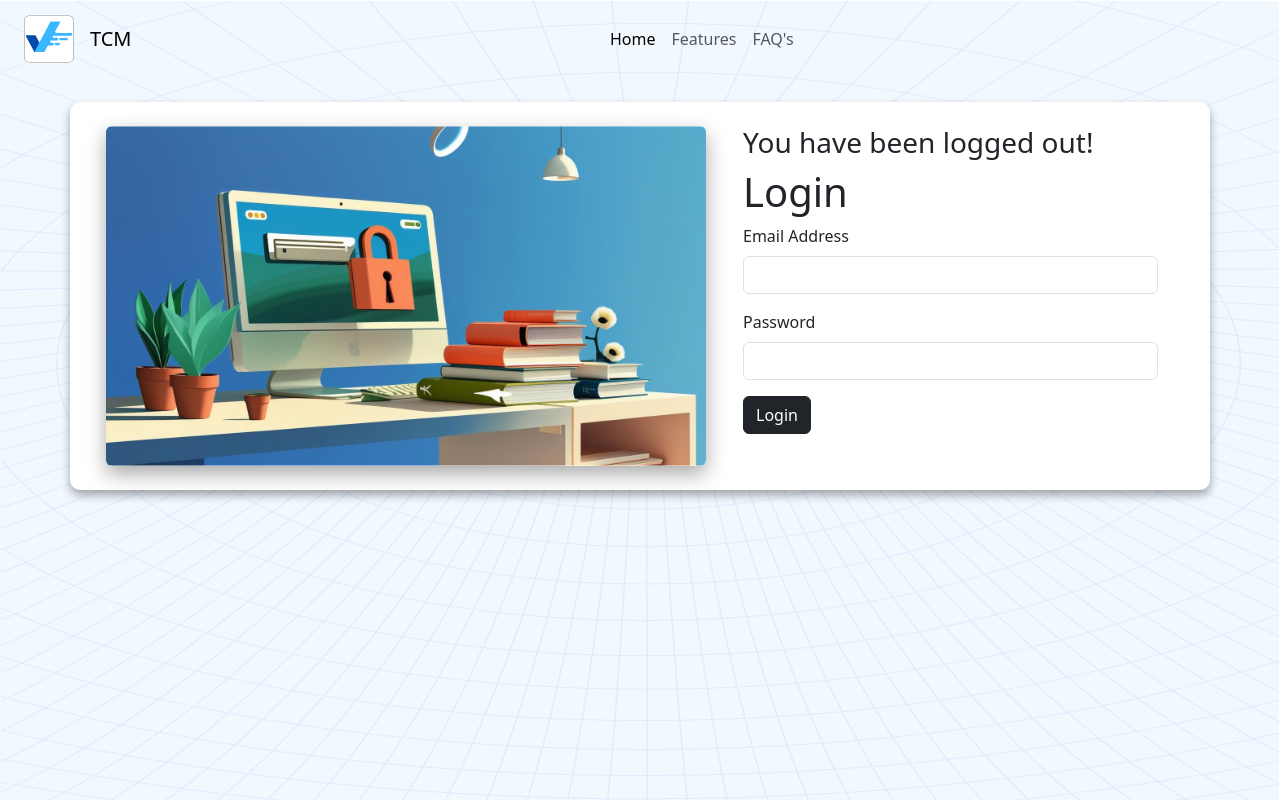
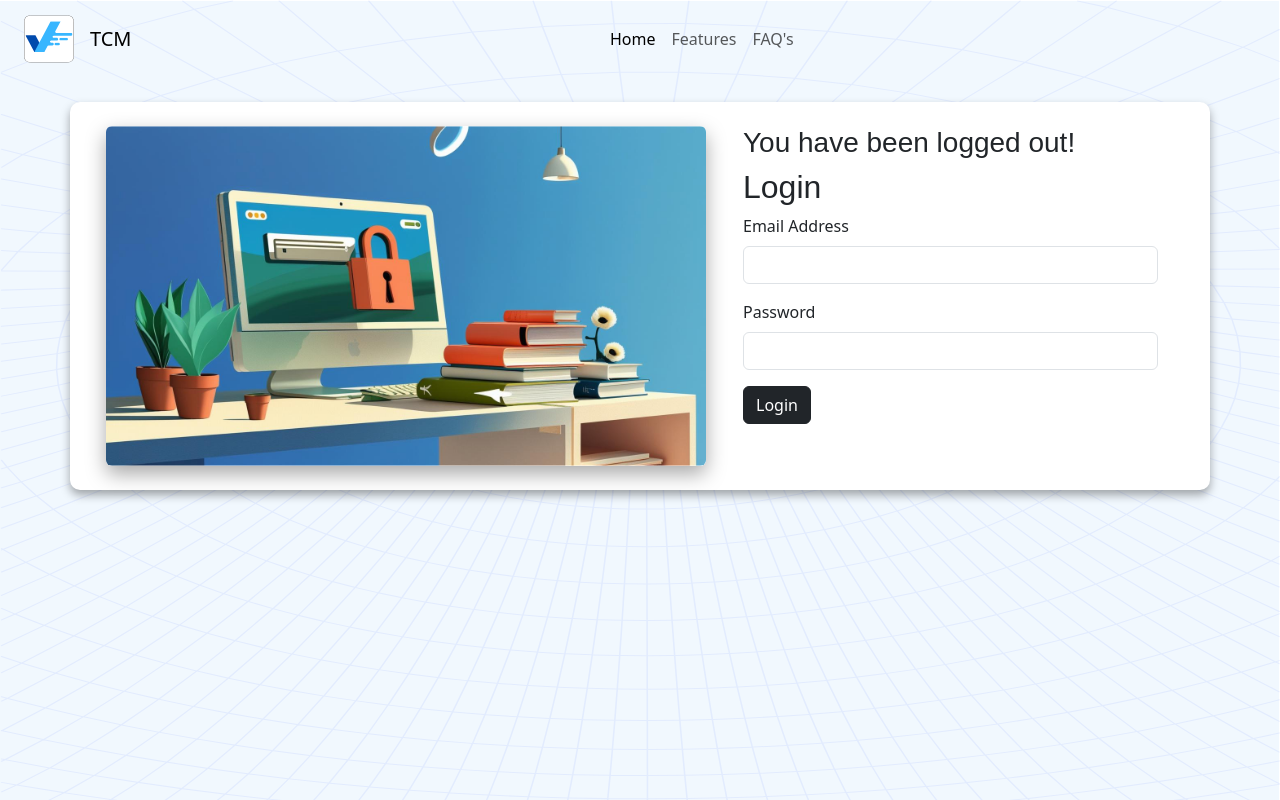
Before and after one commit to aniketh113/testCaseManagementApp, a React (Vite) app in the folder frontend/: page /login in a window 1280 px wide. Built offline with nearby package versions, Linux system fonts and the light colour scheme.

Commit message:
login-styles

```diff
--- a/frontend/src/components/Loginform.jsx
+++ b/frontend/src/components/Loginform.jsx
@@ -2,6 +2,7 @@ import React, { useState } from 'react';
 import axios from 'axios';
 import { useNavigate } from 'react-router-dom';
 import { baseURL } from '../constants/utils.js';
+import '../css/globalstyle.css'
 const Loginform = () => {
   const [email, setEmail] = useState('');
   const [password, setPassword] = useState('');
@@ -29,7 +30,7 @@ const Loginform = () => {
 
   return (
     <div>
-      <h1>Login</h1>
+      <h2 className='fontStyle'>Login</h2>
       <form onSubmit={submitHandler}>
                     <div className='mb-3 me-3'>
                       <label className='form-label'>Email Address</label>
--- a/frontend/src/screens/Loginscreen.jsx
+++ b/frontend/src/screens/Loginscreen.jsx
@@ -1,5 +1,6 @@
 import React, { useState } from 'react';
 import Loginform from '../components/LoginForm';
+import '../css/globalstyle.css'
 import '../css/loginscreen.css'
 import Navbar from '../components/Navbar';
 const Loginscreen = () => {
@@ -14,7 +15,7 @@ const Loginscreen = () => {
                 <img class="img-fluid rounded mb-4 mb-lg-0" id='coverimage' src="/sharedpictures/logoutcover.svg" alt="..." />
                 </div>
                 <div className='col-5 '>
-                    <h3>You have been logged out!</h3>
+                    <h3 className='fontStyle'>You have been logged out!</h3>
                     <Loginform/>
                 </div>
             </div>
```
